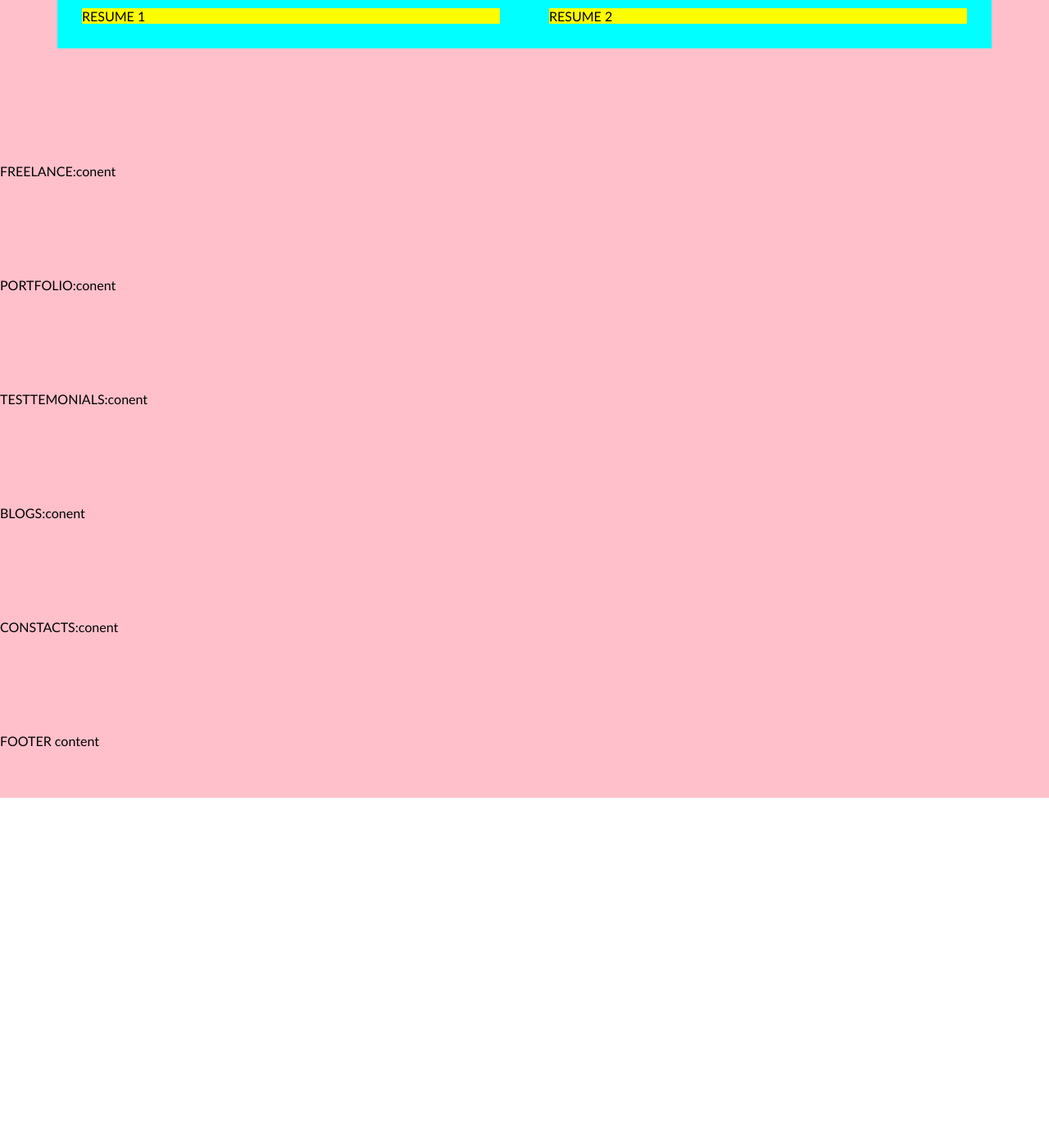
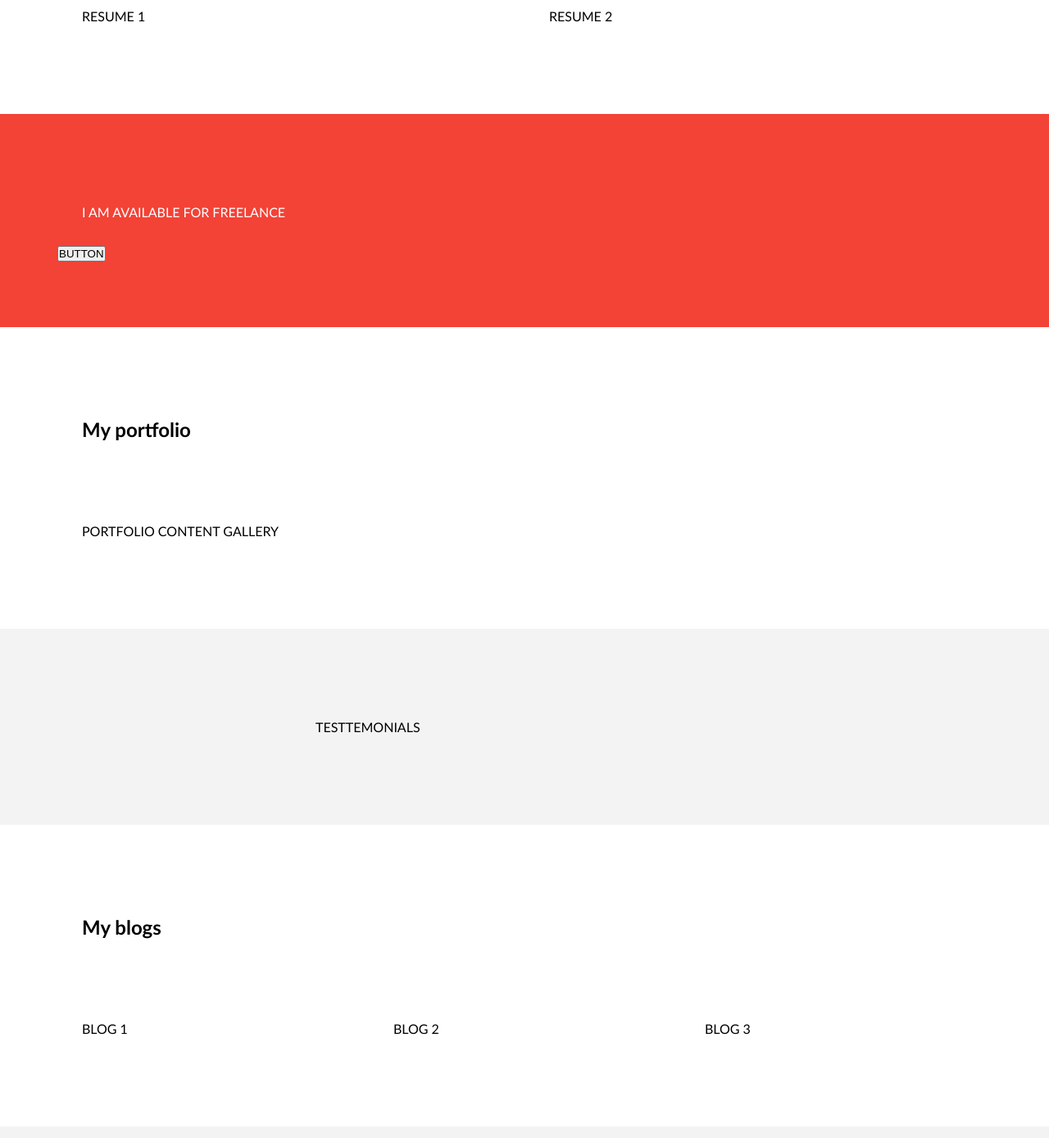
Before and after one commit to TadasJS/newProjectFrontJS, a website: page index.html in a window 1280 px wide. Shown: the part 1412-2800 px from the top of the page at 82% size. Before the commit the page ends 2385 px from the top, so only its background shows below. Drawn offline with Linux system fonts and the light colour scheme.

Commit message:
Rest of structure and backgroud colors

```diff
--- a/css/base/base.css
+++ b/css/base/base.css
@@ -1,5 +1,8 @@
 /* cia yra html resetas. Cia galima susimesti rootus*/
 :root {
+    --main--color: #f34236;
+    --dark--color: #111;
+    --light--grey--color: #f3f3f3;
 
 }
 
@@ -13,3 +16,17 @@ body * {
 body {
     font-family: 'Gill Sans', 'Gill Sans MT', Calibri, 'Trebuchet MS', sans-serif;
 }
+
+.bg-main {
+    background-color: var(--main--color);
+    color: #fff;
+}
+
+.bg-dark {
+    background-color: var(--dark--color);
+    color: #fff;
+}
+
+.bg-light-grey {
+    background-color: var(--light--grey--color);
+}
--- a/css/base/layout.css
+++ b/css/base/layout.css
@@ -49,13 +49,13 @@
     width: 100%;
     padding: 60px 0;
     float: left;
-    background: pink;
+    /* background: pink; */
 }
 .container > .row {
     width: var(--width);
     margin: 20px calc((100% - var(--width)) / 2);
     float: left;
-    background-color: aqua;
+    /* background-color: aqua; */
 }
 .container-fluid > .row {
     width: 100%;
@@ -66,7 +66,7 @@
 .row > [class*='col-'] {
     float: left;
     margin: var(--half-gap);
-    background-color: yellow;
+    /* background-color: yellow; */
 }
 .row > .col-1 {
     width: var(--c1);
--- a/index.html
+++ b/index.html
@@ -9,7 +9,7 @@
 </head>
 <body>
 <!-- HEADER: start -->
- <header class="container">
+ <header class="container ">
     <div class="row">
         <div class="col-12">
             <img src="#" alt="Logo" class="logo">
@@ -27,9 +27,9 @@
 
 <main>
     <!-- HERO:start -->
-     <section class="container">
+     <section class="container bg-dark">
        <div class="row">
-        <div class="col-12 col-lg-10 ml-lg-1 col-xl-8 ml-xl-2">hero</div>
+        <div class="col-12 col-lg-10 ml-lg-1 col-xl-8 ml-xl-2">HERO CONTENT</div>
        </div>
      </section>
     <!-- HERO:end -->
@@ -44,17 +44,17 @@
     <!-- ABOUT ME:end -->
 
     <!-- SERVICES:start -->
-     <section class="container">
+     <section class="container bg-light-grey">
         <div class="row">
             <h2 class="col-12">My services</h2>
         </div>
         <div class="row">
-            <div class="col-12 col-md-6 col-xl-4">Service 1</div>
-            <div class="col-12 col-md-6 col-xl-4">Service 2</div>
-            <div class="col-12 col-md-6 col-xl-4">Service 3</div>
-            <div class="col-12 col-md-6 col-xl-4">Service 4</div>
-            <div class="col-12 col-md-6 col-xl-4">Service 5</div>
-            <div class="col-12 col-md-6 col-xl-4">Service 6</div>
+            <div class="col-12 col-md-6 col-xl-4">SERVICE 1</div>
+            <div class="col-12 col-md-6 col-xl-4">SERVICE 2</div>
+            <div class="col-12 col-md-6 col-xl-4">SERVICE 3</div>
+            <div class="col-12 col-md-6 col-xl-4">SERVICE 4</div>
+            <div class="col-12 col-md-6 col-xl-4">SERVICE 5</div>
+            <div class="col-12 col-md-6 col-xl-4">SERVICE 6</div>
         </div>
      </section>
     <!-- SERVICES:end -->
@@ -72,39 +72,80 @@
     <!-- RESUME:end -->
 
     <!-- FREELANCE:start -->
-     <section class="container">
-        FREELANCE:conent
+     <section class="container bg-main">
+        <div class="row">
+            <div class="col-12">I AM AVAILABLE FOR FREELANCE</div>
+            <button>BUTTON</button>
+        </div>
      </section>
     <!-- FREELANCE:end -->
 
     <!-- PORTFOLIO:start -->
      <section class="container">
-        PORTFOLIO:conent
+        <div class="row">
+            <h2 class="col-12">
+                My portfolio
+            </h2>
+        </div>
+        <div class="row">
+            <div class="col-12">
+                PORTFOLIO CONTENT GALLERY
+            </div>
+        </div>
      </section>
     <!-- PORTFOLIO:end -->
 
     <!-- TESTTEMONIALS:start -->
-     <section class="container">
-        TESTTEMONIALS:conent
+     <section class="container bg-light-grey">
+        <div class="row">
+            <div class="col-12 col-md-8 ml-md-2 col-xl-6 ml-xl-3">TESTTEMONIALS</div>
+
+        </div>
      </section>
     <!-- TESTTEMONIALS:end -->
 
     <!-- BLOGS:start -->
      <section class="container">
-        BLOGS:conent
+    <div class="row">
+        <h2 class="col-12">My blogs</h2>
+    </div>
+    <div class="row">
+        <div class="col-12 col-lg-4">BLOG 1</div>
+        <div class="col-12 col-lg-4">BLOG 2</div>
+        <div class="col-12 col-lg-4">BLOG 3</div>
+    </div>
      </section>
     <!-- BLOGS:end -->
 
     <!-- CONSTACTS:start -->
-     <section class="container">
-        CONSTACTS:conent
+     <section class="container bg-light-grey">
+        <div class="row">
+            <h2 class="col-12">
+                ContactMe
+            </h2>
+        </div>
+        <div class="row">
+            <div class="col-12 col-lg-7">CONTACT FORM</div>
+            <div class="col-12 col-lg-5">CONTACT</div>
+        </div>
      </section>
     <!-- CONSTACTS:end -->
 </main>
 
 <!-- FOOTER: start -->
- <footer class="container">
-    FOOTER content
+ <footer class="container bg-dark">
+    <div class="container">
+        <div class="row">
+         <div class="col-12">FOOTER CONTENT</div>
+        </div>
+    </div>
+    <div class="container">
+        <div class="row">
+            <div class="col-12">
+                COPYRIGHT
+            </div>
+        </div>
+    </div>
  </footer>
 <!-- FOOTER: end -->
 
```
